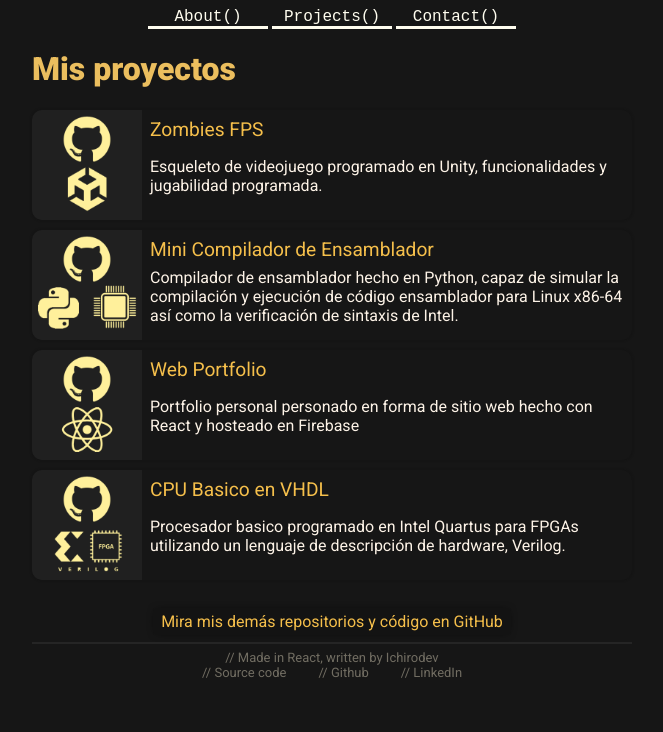
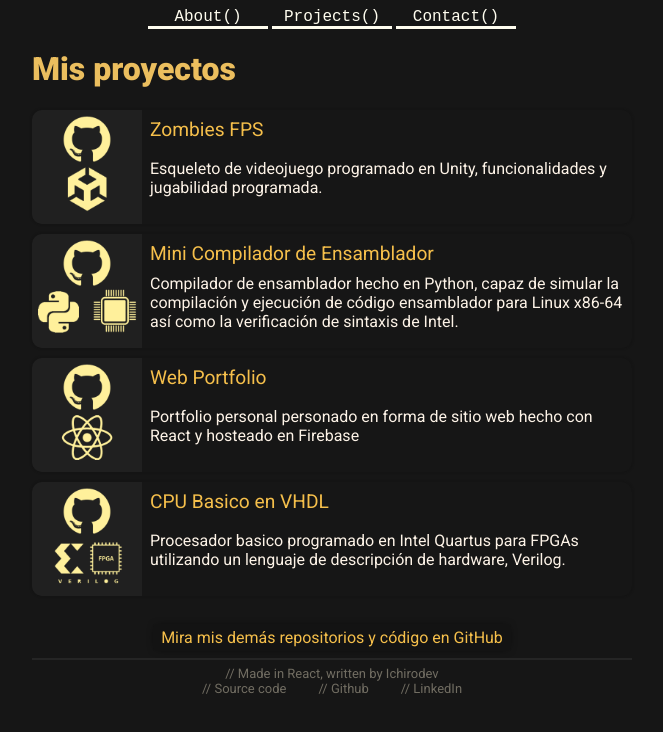
Before and after one commit to Jes-Lev/portfolio, a React (Create React App) app in the folder front-end/: page /projects in a window 1280 px wide. Shown: the top 732 px of the page, without its empty margins (308-971 px from the left). Built offline with nearby package versions, Linux system fonts and the light colour scheme.

Commit message:
Projects page fix

```diff
--- a/front-end/src/components/Projects.css
+++ b/front-end/src/components/Projects.css
@@ -31,7 +31,6 @@
 .project-image {
     background-color: rgb(32, 32, 32);
     width: 110px;
-    height: 110px;
     min-width: 110px;
 }
 
```
